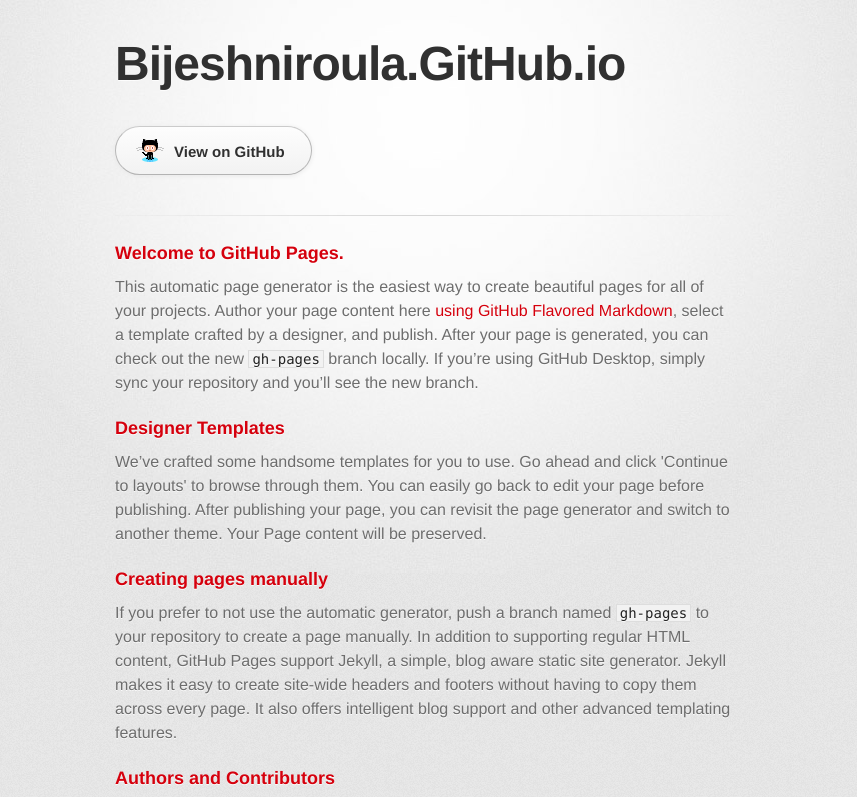
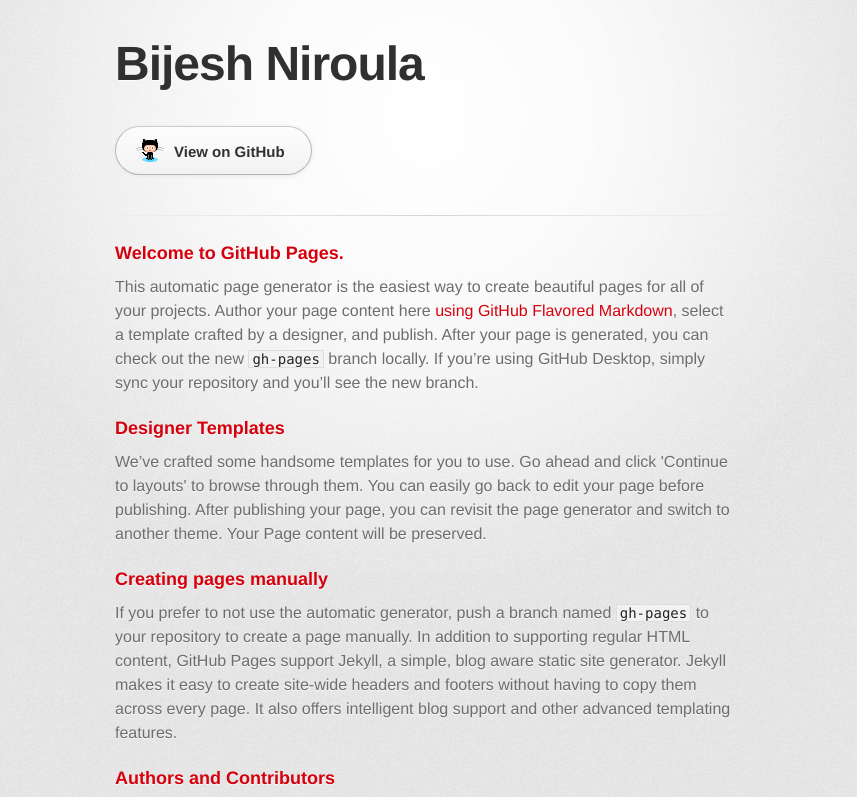
Before and after one commit to bijeshniroula/bijeshniroula.github.io, a plain HTML site: page index.html in a window 1280 px wide. Shown: the top 797 px of the page, without its empty margins (215-1072 px from the left). Drawn offline with Linux system fonts and the light colour scheme; a web font is replaced by a local one.

Commit message:
Update index.html

```diff
--- a/index.html
+++ b/index.html
@@ -18,7 +18,7 @@
       <div class="inner">
 
         <header>
-          <h1>Bijeshniroula.GitHub.io</h1>
+          <h1>Bijesh Niroula</h1>
           <h2></h2>
         </header>
 
```
